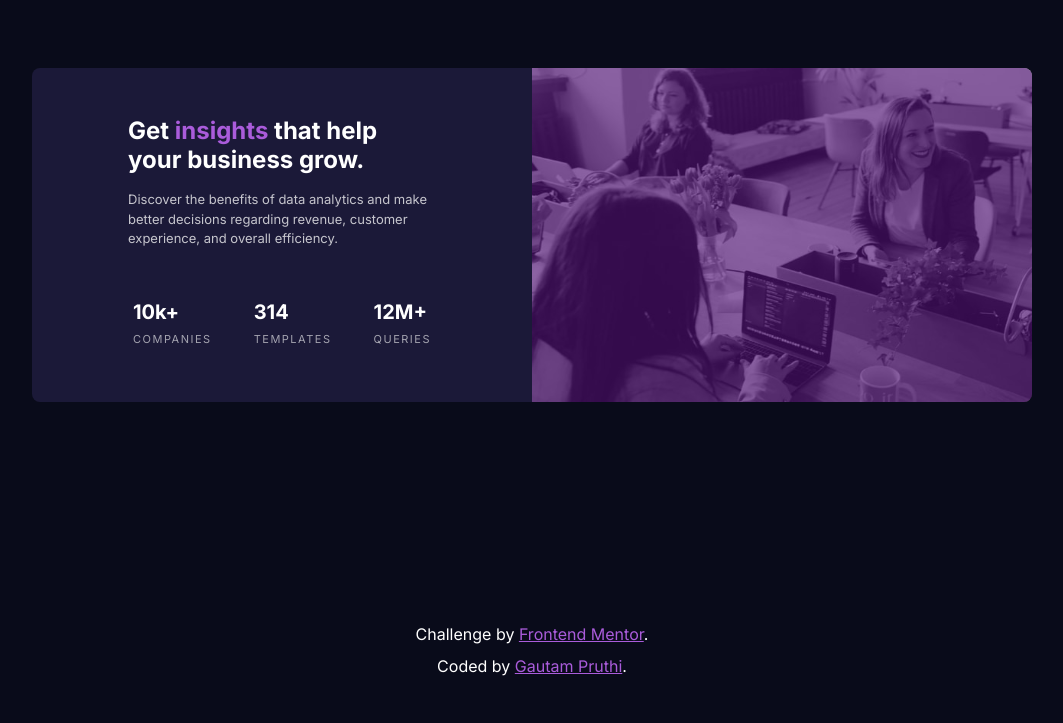
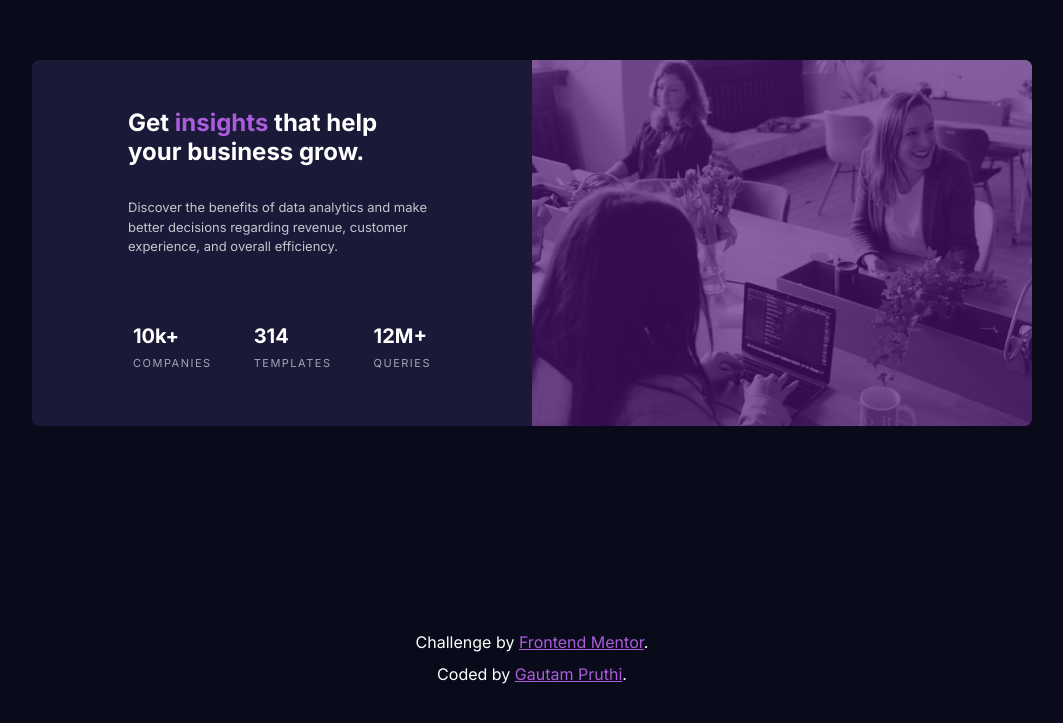
Before and after one commit to Gautam1201/stats-card-component, a plain HTML site: page index.html in a window 1280 px wide. Shown: the part 105-828 px from the top of the page, without its empty margins (108-1171 px from the left). Drawn offline with Linux system fonts and the light colour scheme.

Commit message:
Add files via upload

```diff
--- a/styles.css
+++ b/styles.css
@@ -101,6 +101,7 @@ body{
     grid-row-end: 2;
     border-radius: 8px 0 0 8px;
     text-align: left;
+    grid-gap: 2rem;
   }
   .image-container, .purple-filter{
     border-radius: 0 8px 8px 0;
```
